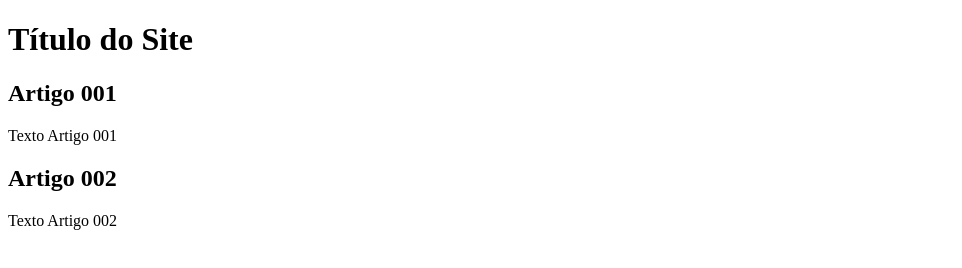
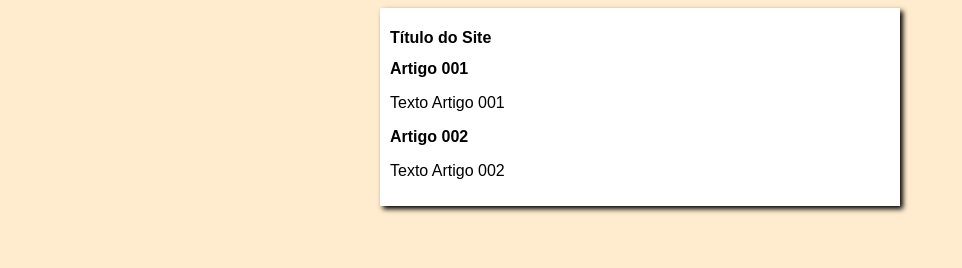
Before and after one commit to leonardocandado/projeto-site, a plain HTML site: page index.html in a window 1280 px wide. Shown: the whole page, without its empty margins (0-962 px from the left). Drawn offline with Linux system fonts and the light colour scheme.

Commit message:
iniciei o design

```diff
--- /dev/null
+++ b/estilos/styles.css
@@ -0,0 +1,17 @@
+*{
+    font-family: Arial, Helvetica, sans-serif;
+    font-size: 16px;
+}
+
+body {
+    background-color: blanchedalmond;
+
+}
+
+main {
+    background-color: white;
+    width: 500px;
+    margin: auto;
+    padding: 10px;
+    box-shadow: 3px 3px 5px rgb(0, 0, 0.473);
+}
--- a/index.html
+++ b/index.html
@@ -4,7 +4,8 @@
     <meta charset="UTF-8">
     <meta http-equiv="X-UA-Compatible" content="IE=edge">
     <meta name="viewport" content="width=device-width, initial-scale=1.0">
-    <title>Título do Site</title>
+    <title>Branch Design</title>
+    <link rel="stylesheet" href="estilos/styles.css">
 </head>
 <body>
     <main>
```
